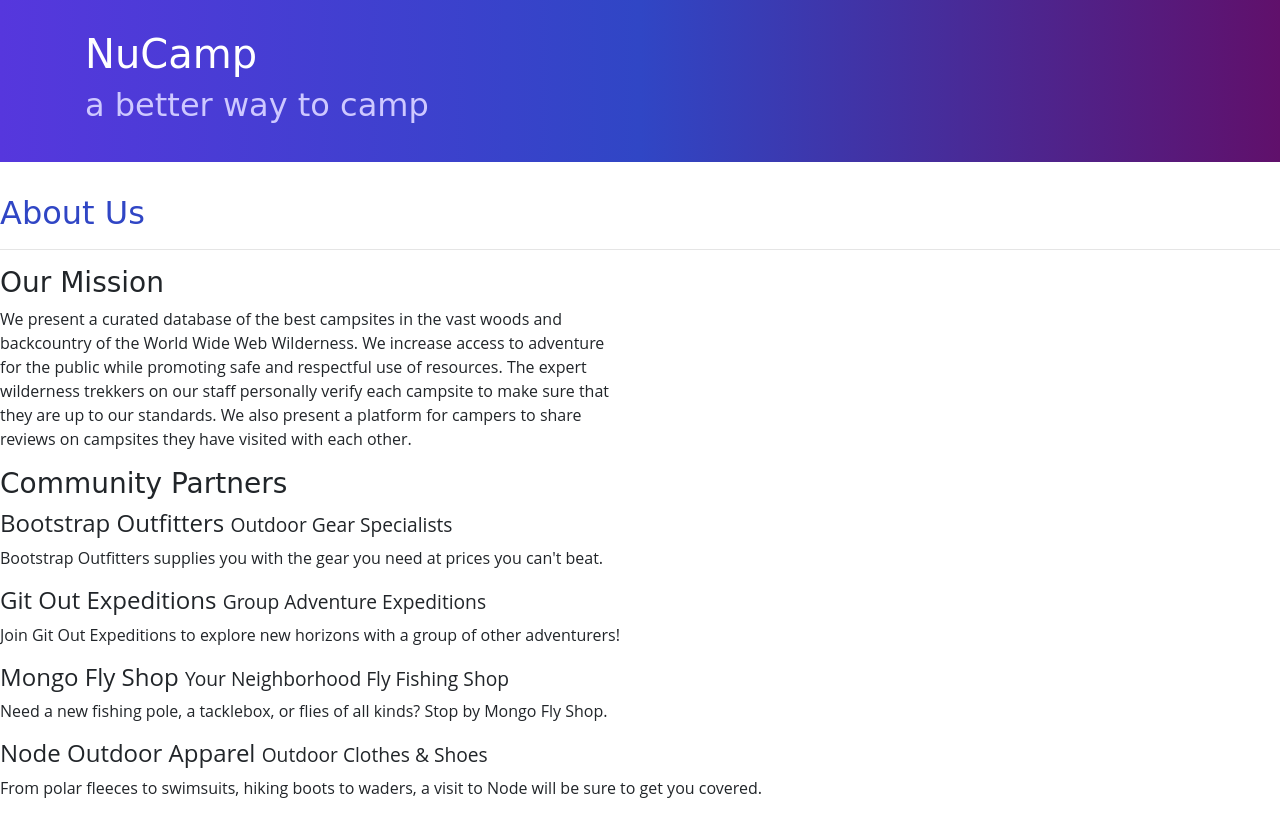
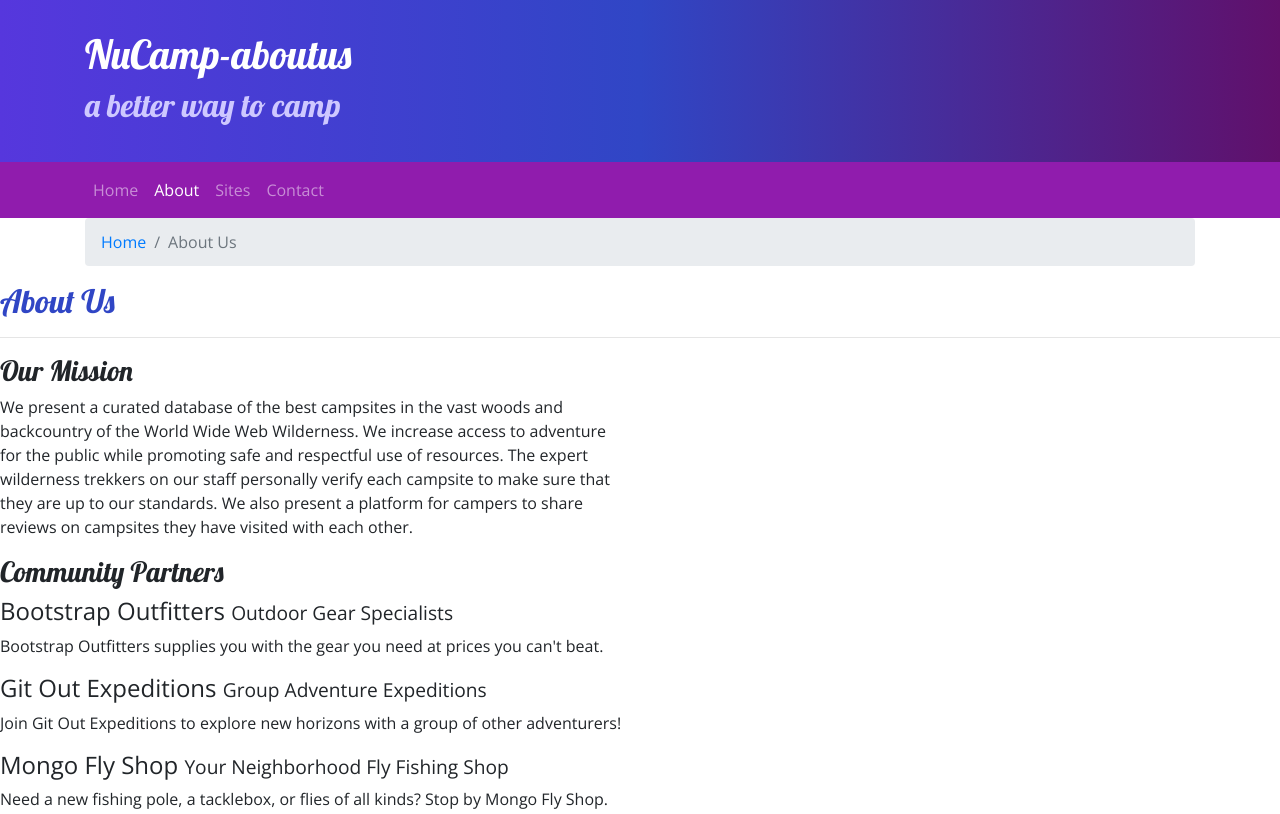
Before and after one commit to RRajski/NuCamp-Bootstrap, a website: page 2-Bootstrap/nucampsite/aboutus.html in a window 1280 px wide. Shown: the top 814 px of the page. Drawn offline with nearby package versions, Linux system fonts and the light colour scheme.

Commit message:
week2 assignments

```diff
--- a/2-Bootstrap/nucampsite/aboutus.html
+++ b/2-Bootstrap/nucampsite/aboutus.html
@@ -9,7 +9,12 @@
     <title>NuCamp: A Better Way To Camp</title>
      <!-- Bootstrap CSS -->
      <link rel="stylesheet" href="node_modules/bootstrap/dist/css/bootstrap.min.css" />
-     <link rel="stylesheet" href="css/styles.css"/>
+     <!-- <link rel="stylesheet" href="css/styles.css"/> -->
+
+
+      <!-- Additional CSS must be placed after Bootstrap CSS -->
+    <link rel="stylesheet" href="https://fonts.googleapis.com/css?family=Lobster|Open+Sans" />
+    <link rel="stylesheet" href="css/styles.css" />
 </head>
 
 <body>
@@ -18,12 +23,61 @@
         <div class="container">
             <div class="row">
                 <div class="col">
-                    <h1>NuCamp</h1>
+                    <h1>NuCamp-aboutus</h1>
                     <h2>a better way to camp</h2>
                 </div>
             </div>
         </div>
     </header>
+
+    <!-- Nav Bar Begin -->
+    <nav class="navbar navbar-expand-sm navbar-dark sticky-top">
+        <div class="container">
+            <button class="navbar-toggler" type="button" data-toggle="collapse" data-target="#nucampNavbar">
+                <span class="navbar-toggler-icon"></span>
+            </button>
+                <div class="collapse navbar-collapse" id="nucampNavbar">
+                    <ul class="navbar-nav">
+                        <li class="nav-item"><a class="nav-link" href="#">Home</a></li>
+                        <li class="nav-item active"><a class="nav-link" href="aboutus.html">About</a></li>
+                        <li class="nav-item"><a class="nav-link" href="#">Sites</a></li>
+                        <li class="nav-item"><a class="nav-link" href="#">Contact</a></li>
+                    </ul>
+                </div>
+        </div>
+    </nav>
+
+    <!-- Navbar end -->
+
+    <!-- BreadCrumb start -->
+        <div class="container">
+            <div class="row">
+                <div class="col">
+                    <ol class="breadcrumb">
+                        <li class="breadcrumb-item"><a href="index.html">Home</a></li>
+                        <li class="breadcrumb-item active">About Us</li>
+                    </ol>
+
+
+                </div>
+
+
+            </div>
+
+
+
+
+        </div>
+
+
+
+
+
+    <!-- Breadcrumb end -->
+
+
+
+
 
     <div>
         <div>
--- a/2-Bootstrap/nucampsite/css/styles.css
+++ b/2-Bootstrap/nucampsite/css/styles.css
@@ -23,6 +23,7 @@ footer {
     padding: 30px;
     background-image: linear-gradient(to right, #5637DD, #3046C5, #60106B);
     color: white;
+    margin: 0;
 }
 
 .row-content {
@@ -34,3 +35,6 @@ footer {
 .width{
     padding-right: 500px;
 }
+.navbar{
+    background-color: #901CAD;
+}
```
Also changed, not shown: 2-Bootstrap/nucampsite/index.html (+27 -2 lines).
